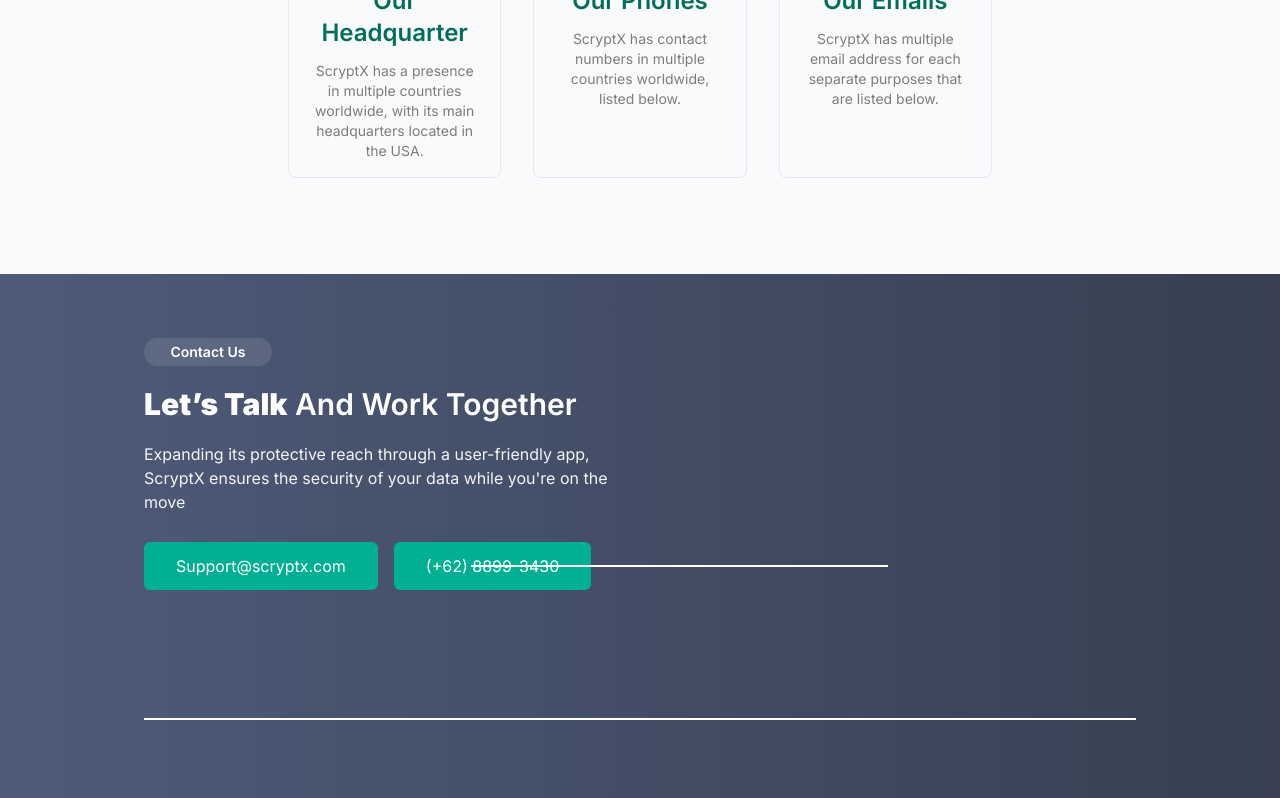
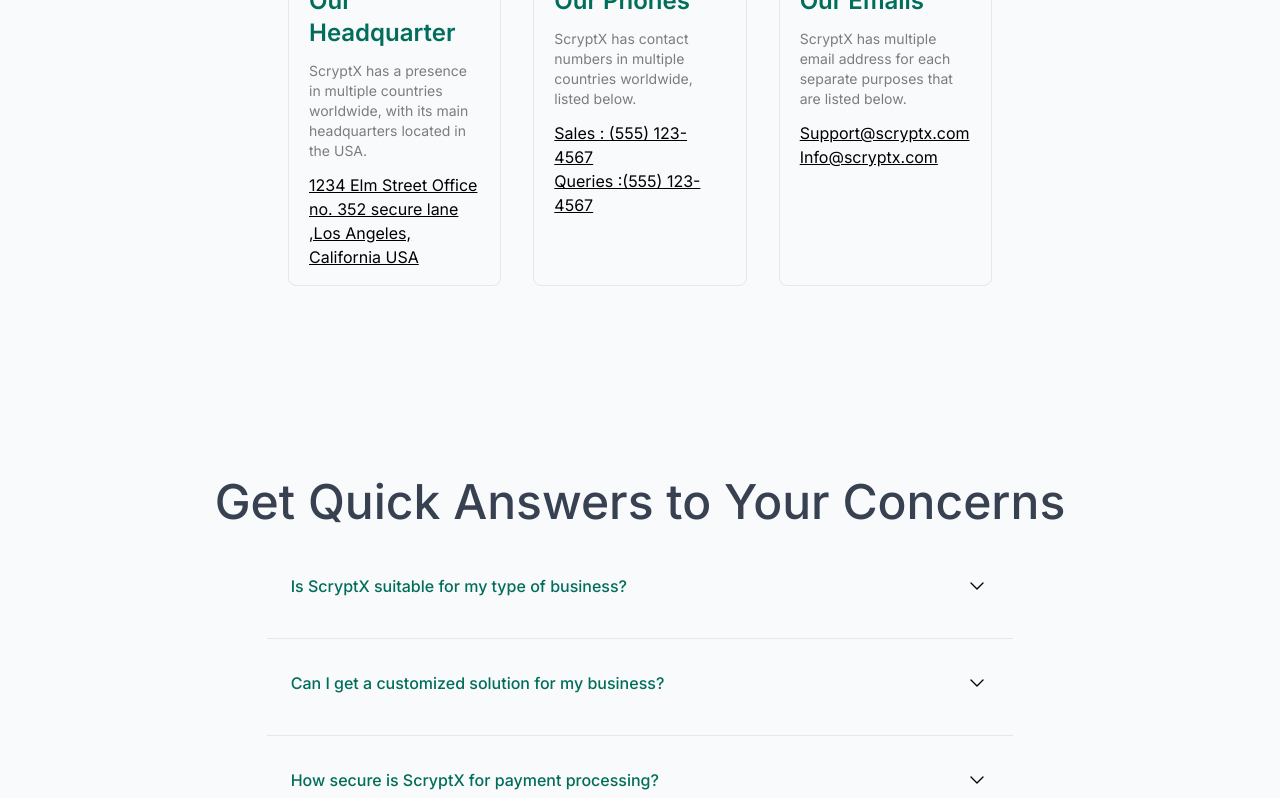
Before and after one commit to Muhammad-Akif/ScryptX, a Next.js app: page /contact-us in a window 1280 px wide. Shown: the part 1220-2018 px from the top of the page. Built offline with nearby package versions, Linux system fonts and the light colour scheme.

Commit message:
Added Questionaire in contact us

```diff
--- a/app/contact-us/page.tsx
+++ b/app/contact-us/page.tsx
@@ -1,5 +1,6 @@
 import MainView from '@/components/AboutUs/MainView'
 import ResolveQueries from '@/components/ContactUs/ResolveQueries'
+import { QuickConcerns } from '@/components/Services/QuickConcerns'
 import { MainViewDetails } from '@/components/Utils'
 import React from 'react'
 
@@ -9,6 +10,7 @@
         <div>
             <MainView title={title} description={description} />
             <ResolveQueries />
+            <QuickConcerns />
         </div>
     )
 }
--- a/components/ContactUs/ResolveQueries.tsx
+++ b/components/ContactUs/ResolveQueries.tsx
@@ -8,7 +8,7 @@
                 <h1 className="text-3xl md:text-4xl lg:text-5xl font-medium mb-6 text-gray-700 md:w-8/12 lg:leading-[80px]">How Can We Resolve Your Queries</h1>
                 <p className="text-gray-500 text-sm md:text-md lg:text-xl md:w-7/12"><strong className='text-[#373F51]'>ScryptX</strong> offers a hassle-free experience with smooth integration, top-notch security, and cost-effective simplicity, ensuring your productivity soars effortlessly.</p>
             </div>
-            <div className='grid grid-cols-2 md:grid-cols-3 lg:grid-cols-3 md:gap-8 gap-4 pt-20'>
+            <div className='text-left grid grid-cols-2 md:grid-cols-3 lg:grid-cols-3 md:gap-8 gap-4 pt-20'>
                 {
                     ResolveQueriesItems.map(item => (
                         <div
@@ -20,9 +20,19 @@
                             <h2 className={`mb-3 text-2xl font-semibold text-[#016D5B]`}>
                                 {item.title}
                             </h2>
-                            <p className={`m-0 max-w-[30ch] text-sm opacity-50`}>
+                            <p className={`mb-3 max-w-[30ch] text-sm opacity-50`}>
                                 {item.description}
                             </p>
+                            <a className='underline'>
+                                {item?.address}
+                            </a>
+                            <a className='underline'>
+                                {item?.contact1}
+                            </a>
+                            <br />
+                            <a className='underline'>
+                                {item?.contact2}
+                            </a>
                         </div>
                     ))
                 }
--- a/components/LandingPage/RapidBenefits.tsx
+++ b/components/LandingPage/RapidBenefits.tsx
@@ -10,13 +10,12 @@
                     <h1 className="text-4xl pbmd:text-3xl font-semibold lg:leading-[50px]">Get a Rapid Overview of <strong className='text-[#016D5B]'>ScryptX's</strong> Benefits
                     </h1>
                 </div>
-                {/* <PrivacyBgLogo className="absolute left-0 -bottom-40" /> */}
                 <div className="md:w-1/2 md:mt-0 pt-5 flex justify-center md:justify-end">
                     <p className="text-gray-500 text-sm md:text-md lg:text-xl pt-12"><strong>ScryptX</strong> offers a hassle-free experience with smooth integration, top-notch security, and cost-effective simplicity, ensuring your productivity soars effortlessly.</p>
 
                 </div>
             </div>
-            <div className='grid grid-cols-2 md:grid-cols-3 lg:grid-cols-3 md:gap-8 gap-4 pt-20 text-left'>
+            <div className='grid grid-cols-2 md:grid-cols-3 lg:grid-cols-3 md:gap-8 gap-4 pt-20'>
                 {
                     BenefitsItems.map(item => (
                         <div
--- a/components/Services/QuickConcerns.tsx
+++ b/components/Services/QuickConcerns.tsx
@@ -9,7 +9,7 @@
     const [open4, setOpen4] = useState(false);
     const [open5, setOpen5] = useState(false);
     return (
-        <div className="relative pt-20 text-center bg-gray-100">
+        <div className="relative pt-20 text-center bg-gray-50">
             <div className="w-full flex flex-col justify-center items-center">
                 <h1 className="text-3xl md:text-4xl lg:text-5xl font-medium mb-6 text-gray-700 md:w-8/12 lg:leading-[80px]">Get Quick Answers to Your Concerns</h1>
             </div>
--- a/components/Utils.tsx
+++ b/components/Utils.tsx
@@ -60,19 +60,21 @@
         Icon: InstallationIcon,
         title: "Our Headquarter",
         description: "ScryptX has a presence in multiple countries worldwide, with its main headquarters located in the USA.",
-        info: "1234 Elm Street Office no. 352 secure lane ,Los Angeles, California USA"
+        address: "1234 Elm Street Office no. 352 secure lane ,Los Angeles, California USA"
     },
     {
         Icon: InstallationIcon,
         title: "Our Phones",
         description: "ScryptX has contact numbers in multiple countries worldwide, listed below.",
-        info: "Sales : (555) 123-4567 <br/> Queries :(555) 123-4567"
+        contact1: "Sales : (555) 123-4567",
+        contact2: "Queries :(555) 123-4567"
     },
     {
         Icon: InstallationIcon,
         title: "Our Emails",
         description: "ScryptX has multiple email address for each separate purposes that are listed below.",
-        info: "Support@scryptx.com <br/> Info@scryptx.com"
+        contact1: "Support@scryptx.com",
+        contact2: "Info@scryptx.com"
     },
 ]
 
```
